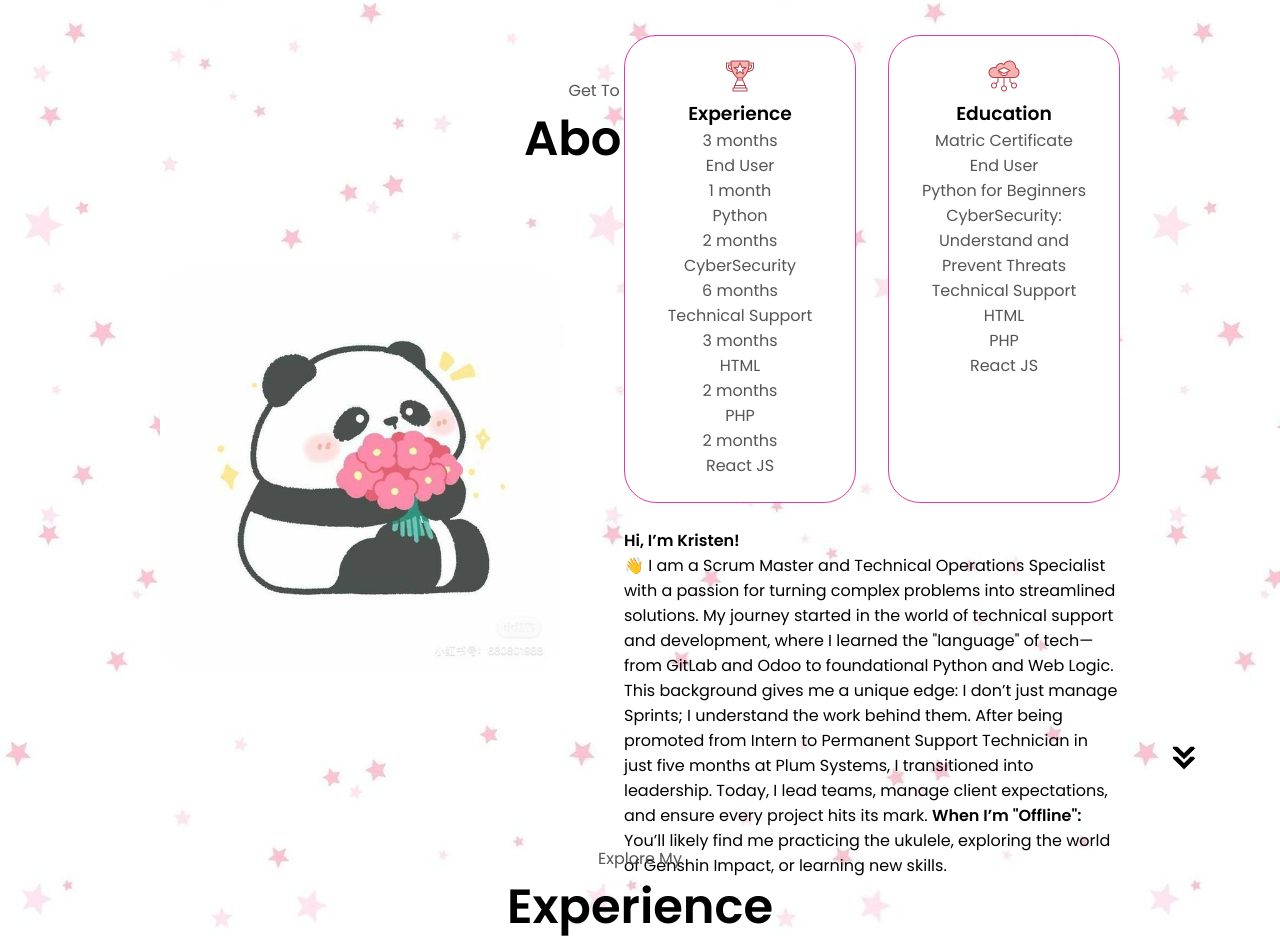
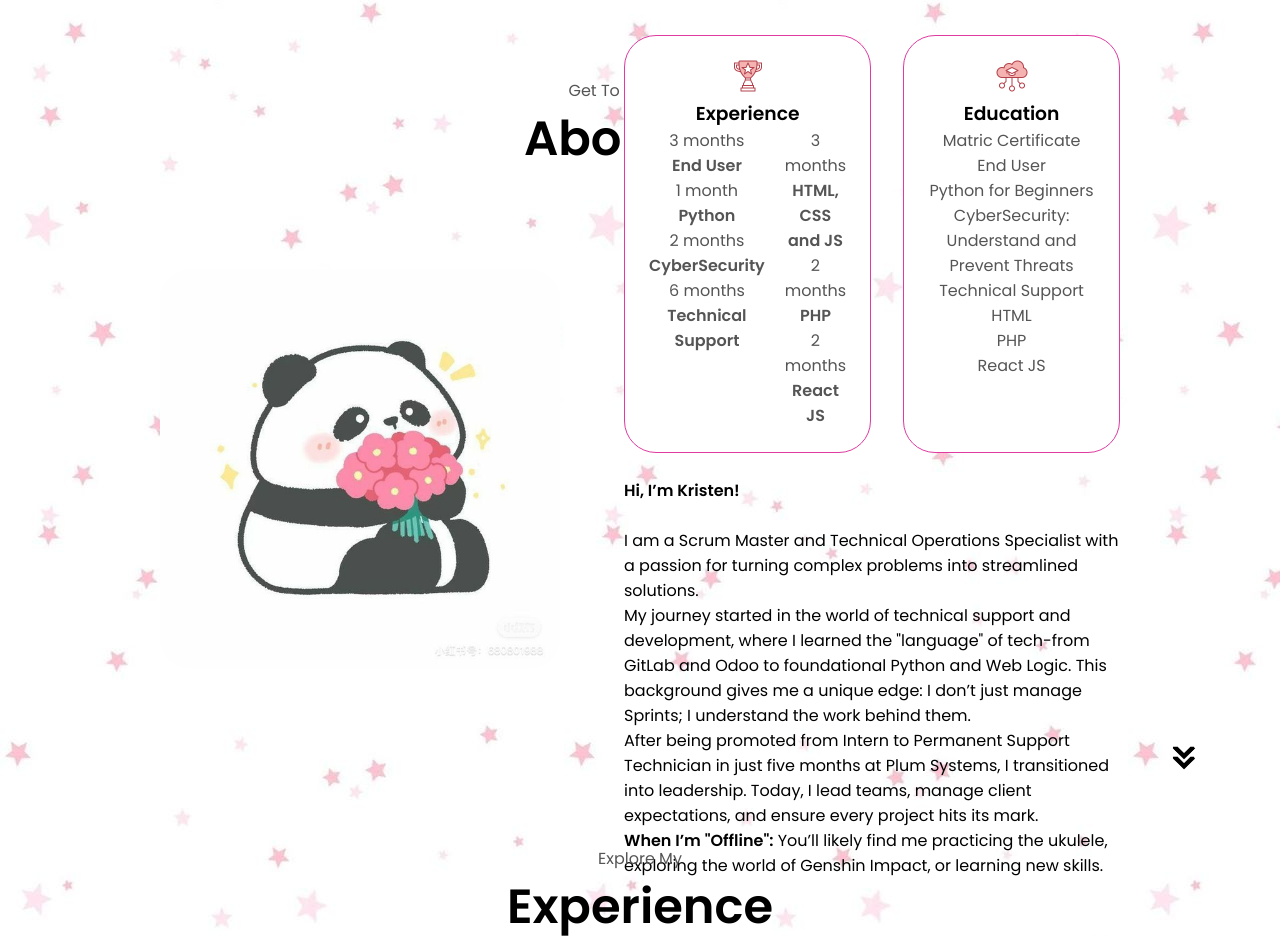
Before and after one commit to Krissy05-TD/Krissy05-TD-kristensfolio, a plain HTML site: page html-css-java-portfolio-tut/index.html in a window 1280 px wide. Shown: the part 850-1786 px from the top of the page. Drawn offline with Linux system fonts and the light colour scheme.

Commit message:
Own bubbles

```diff
--- a/html-css-java-portfolio-tut/index.html
+++ b/html-css-java-portfolio-tut/index.html
@@ -102,13 +102,19 @@
                             class="icon"
                         />
                         <h3>Experience</h3>
-                        <p>3 months <br>End User</p>
-                        <p>1 month <br>Python</p>
-                        <p>2 months <br>CyberSecurity</p>
-                        <p>6 months <br>Technical Support</p>
-                        <p>3 months <br>HTML</p>
-                        <p>2 months <br>PHP</p>
-                        <p>2 months <br>React JS</p>
+                        <div class="experience-container">
+                            <div class="column">
+                                <p>3 months <br><b>End User</b></p>
+                                <p>1 month <br><b>Python</b></p>
+                                <p>2 months <br><b>CyberSecurity</b></p>
+                                <p>6 months <br><b>Technical Support</b></p>
+                            </div>
+                            <div class="column">
+                                <p>3 months <br><b>HTML, CSS and JS</b></p>
+                                <p>2 months <br><b>PHP</b></p>
+                                <p>2 months <br><b>React JS</b></p>
+                            </div>
+                            </div>
                     </div>
                     <div class="details-container">
                         <img
@@ -129,13 +135,14 @@
                 </div>
                 <div class="text-container">
                     <br/>
-                    <p> <h4>Hi, I’m Kristen!</h4> 👋
+                    <p> <h4>Hi, I’m Kristen!</h4> <br>
                         I am a Scrum Master and Technical Operations Specialist with a passion for turning complex problems into streamlined solutions.
-
-                        My journey started in the world of technical support and development, where I learned the "language" of tech—from GitLab and Odoo to foundational Python and Web Logic. This background gives me a unique edge: I don’t just manage Sprints; I understand the work behind them.
-
+                        <br>
+                        My journey started in the world of technical support and development, where I learned the "language" of tech-from GitLab and Odoo to foundational Python and Web Logic.
+                        This background gives me a unique edge: I don’t just manage Sprints; I understand the work behind them.
+                        <br>
                         After being promoted from Intern to Permanent Support Technician in just five months at Plum Systems, I transitioned into leadership. Today, I lead teams, manage client expectations, and ensure every project hits its mark.
-
+                        <br>
                         <strong>When I’m "Offline":</strong>
                         You’ll likely find me practicing the ukulele, exploring the world of Genshin Impact, or learning new skills.
                     </p>
@@ -154,9 +161,11 @@
     <section id="experience">
         <p class="section__text__p1">Explore My</p>
         <h1 class="title">Experience</h1>
+
         <div class="experience-details-container">
             <div class="about-containers">
                 <div class="details-container">
+
                     <h2 class="experience-sub-title">Frontend Development</h2>
                     <div class="article-container">
                         <article>
@@ -203,7 +212,8 @@
                                 <p>Experienced</p>
                             </div>
                         </article>
-                    <h2 class="experience-sub-title">Back-End Development</h2>
+                    </div>
+                        <h2 class="experience-sub-title">Back-End Development</h2>
                     <div class="article-container">
                         <article>
                         <img
@@ -251,8 +261,8 @@
                         </article>
                     </div>
                 </div>
+                </div>
             </div>
-        </div>
         <img
             src="./assets/arrow.png"
             alt="Arrow icon"
--- a/html-css-java-portfolio-tut/style.css
+++ b/html-css-java-portfolio-tut/style.css
@@ -331,6 +331,17 @@ section {
     margin-bottom: 2rem;
 }
 
+.experience-container {
+    display: flex;
+    justify-content: space-between;
+    gap: 20px;
+    text-align: center; /* Keeps the text centered like your image */
+  }
+
+  .column {
+    flex: 1;
+  }
+
 .experience-details-container {
     display: flex;
     justify-content: center;
```
Also changed, not shown: 1 other file.
